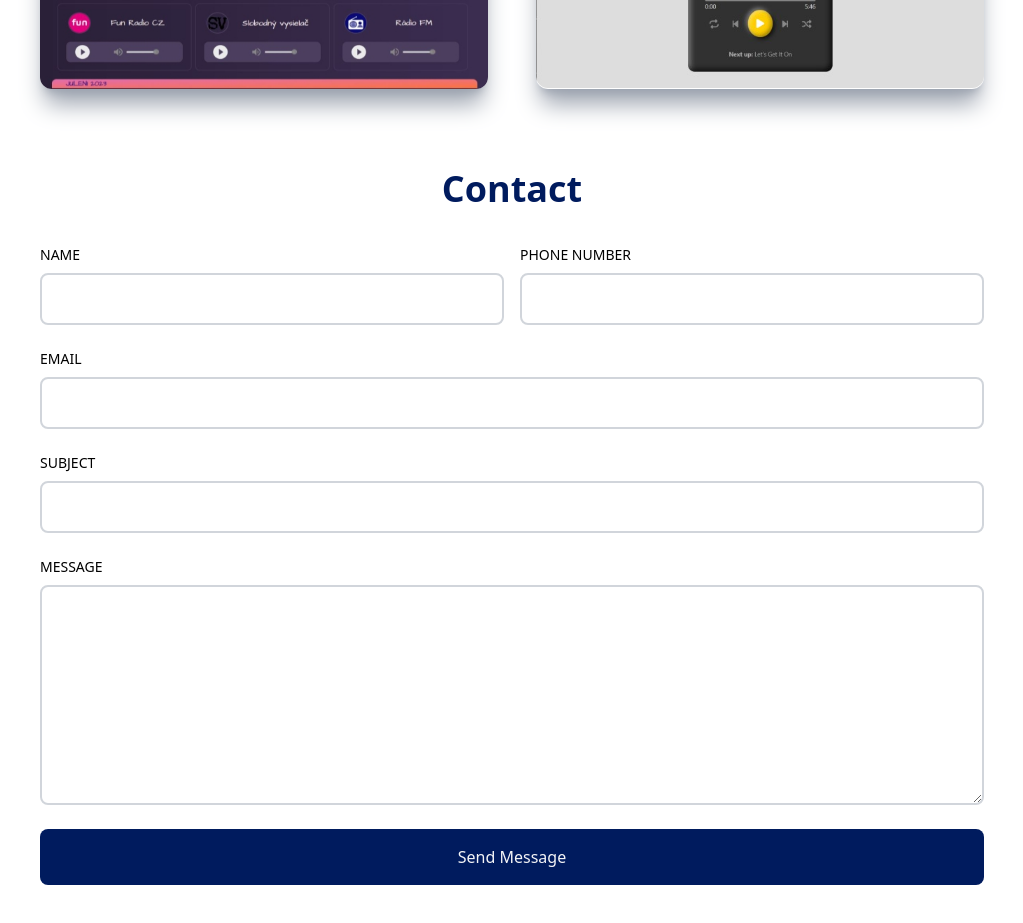
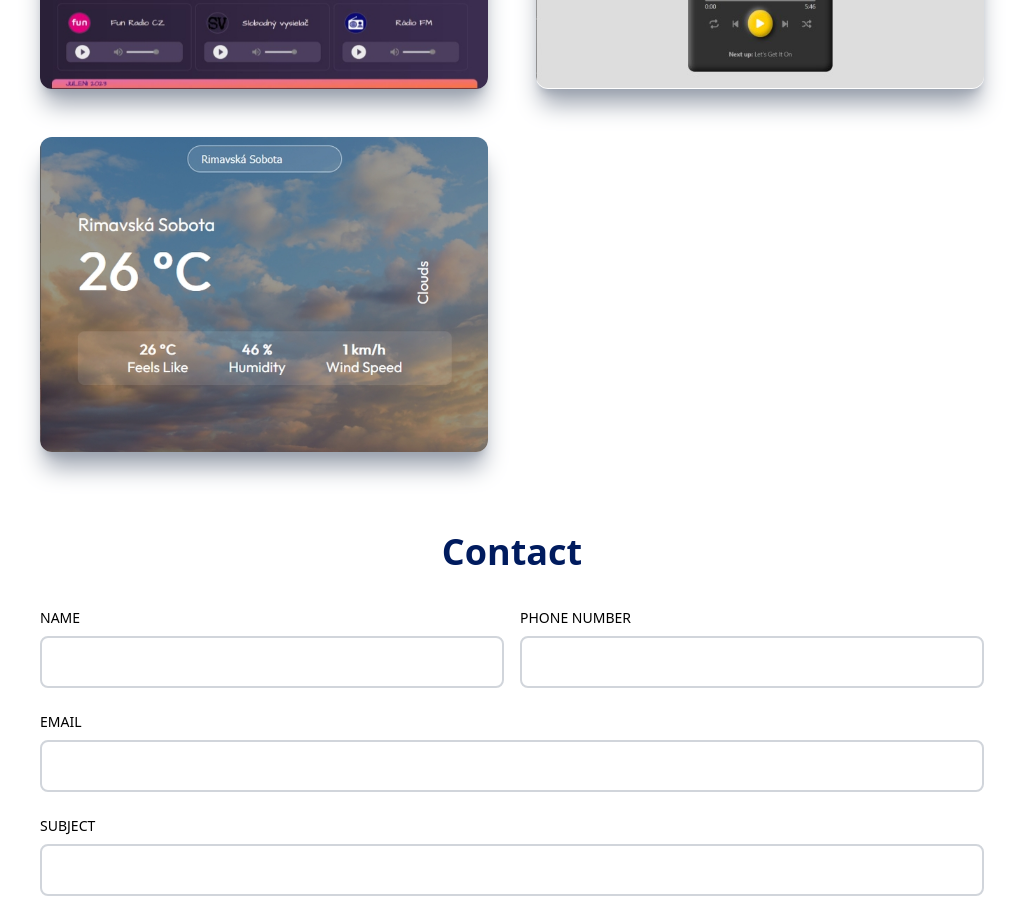
Before and after one commit to juleni/portfolio, a React (Vite) app: page / in a window 1280 px wide. Shown: the part 3120-4043 px from the top of the page, without its empty margins (160-1183 px from the left). Built offline with nearby package versions, Linux system fonts and the light colour scheme.

Commit message:
Added weather app project

```diff
--- a/src/components/Projects.jsx
+++ b/src/components/Projects.jsx
@@ -6,6 +6,7 @@ import skRadioPlayerImg from "../assets/sk-radio-player.jpg";
 import sortingHatImg from "../assets/sorting-hat.jpg";
 import todoListSupabaseImg from "../assets/todo-list-supabase.jpg";
 import trelloImg from "../assets/trello-clone.jpg";
+import weatherAppImg from "../assets/weather-app.jpg";
 import ProjectItem from "./ProjectItem";
 
 const Projects = () => {
@@ -20,6 +21,7 @@ const Projects = () => {
   // https://juleni.github.io/chatbot/
   // https://todo-list-supabase-gamma.vercel.app/
   // https://juleni.github.io/radio-player-app/
+  // https://juleni.github.io/weather-app/
 
   return (
     <div
@@ -83,6 +85,11 @@ const Projects = () => {
           title="Simple Music Player"
           url={"https://juleni.github.io/music-player-2/"}
         />
+        <ProjectItem
+          img={weatherAppImg}
+          title="Weather Application"
+          url={"https://juleni.github.io/weather-app/"}
+        />
       </div>
     </div>
   );
```
Also changed, not shown: src/assets/weather-app.jpg (added).
